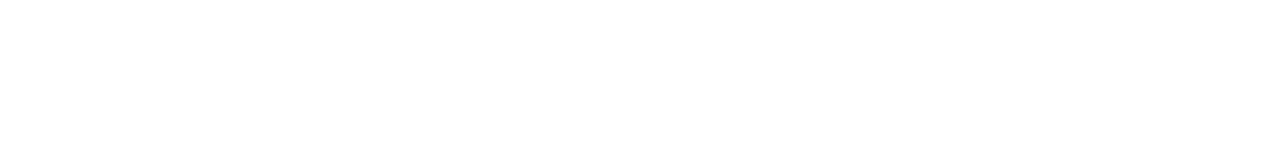
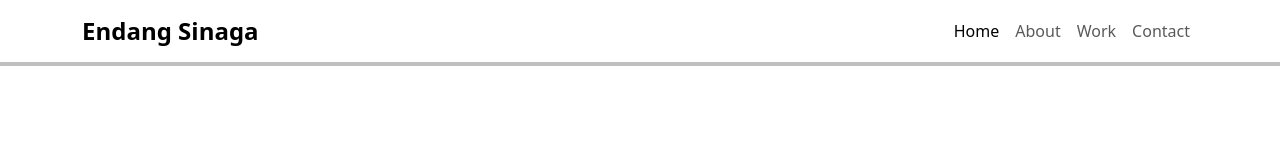
Before and after one commit to endangps/Portofolio, a plain HTML site: page index.html in a window 1280 px wide. Drawn offline with nearby package versions, Linux system fonts and the light colour scheme.

Commit message:
add navbar

```diff
--- a/index.html
+++ b/index.html
@@ -8,7 +8,30 @@
     <link rel="stylesheet" href="style.css">
 </head>
 <body>
-
+    <nav class="navbar navbar-expand-lg">
+        <div class="container">
+            <a class="navbar-brand fs-4 fw-bold" href="#">Endang Sinaga</a>
+            <button class="navbar-toggler" type="button" data-bs-toggle="collapse" data-bs-target="#navbarNav" aria-controls="navbarNav" aria-expanded="false" aria-label="Toggle navigation">
+            <span class="navbar-toggler-icon"></span>
+            </button>
+            <div class="collapse navbar-collapse" id="navbarNav">
+            <ul class="navbar-nav ms-auto">
+                <li class="nav-item">
+                    <a class="nav-link active" aria-current="page" href="#">Home</a>
+                </li>
+                <li class="nav-item">
+                    <a class="nav-link" href="#">About</a>
+                </li>
+                <li class="nav-item">
+                    <a class="nav-link" href="#">Work</a>
+                </li>
+                <li class="nav-item">
+                    <a class="nav-link" href="#">Contact</a>
+                </li>
+            </ul>
+            </div>
+        </div>
+    </nav>
     <script src="https://cdn.jsdelivr.net/npm/@popperjs/core@2.11.8/dist/umd/popper.min.js" integrity="sha384-I7E8VVD/ismYTF4hNIPjVp/Zjvgyol6VFvRkX/vR+Vc4jQkC+hVqc2pM8ODewa9r" crossorigin="anonymous"></script>
     <script src="https://cdn.jsdelivr.net/npm/bootstrap@5.3.0/dist/js/bootstrap.min.js" integrity="sha384-fbbOQedDUMZZ5KreZpsbe1LCZPVmfTnH7ois6mU1QK+m14rQ1l2bGBq41eYeM/fS" crossorigin="anonymous"></script>
     <script src="https://code.jquery.com/jquery-3.7.0.min.js" integrity="sha256-2Pmvv0kuTBOenSvLm6bvfBSSHrUJ+3A7x6P5Ebd07/g=" crossorigin="anonymous"></script>
--- a/style.css
+++ b/style.css
@@ -0,0 +1,4 @@
+.navbar {
+    background-color: white;
+    box-shadow:0 0 0 4px rgba(0, 0, 0, 0.25) ;
+}
```
